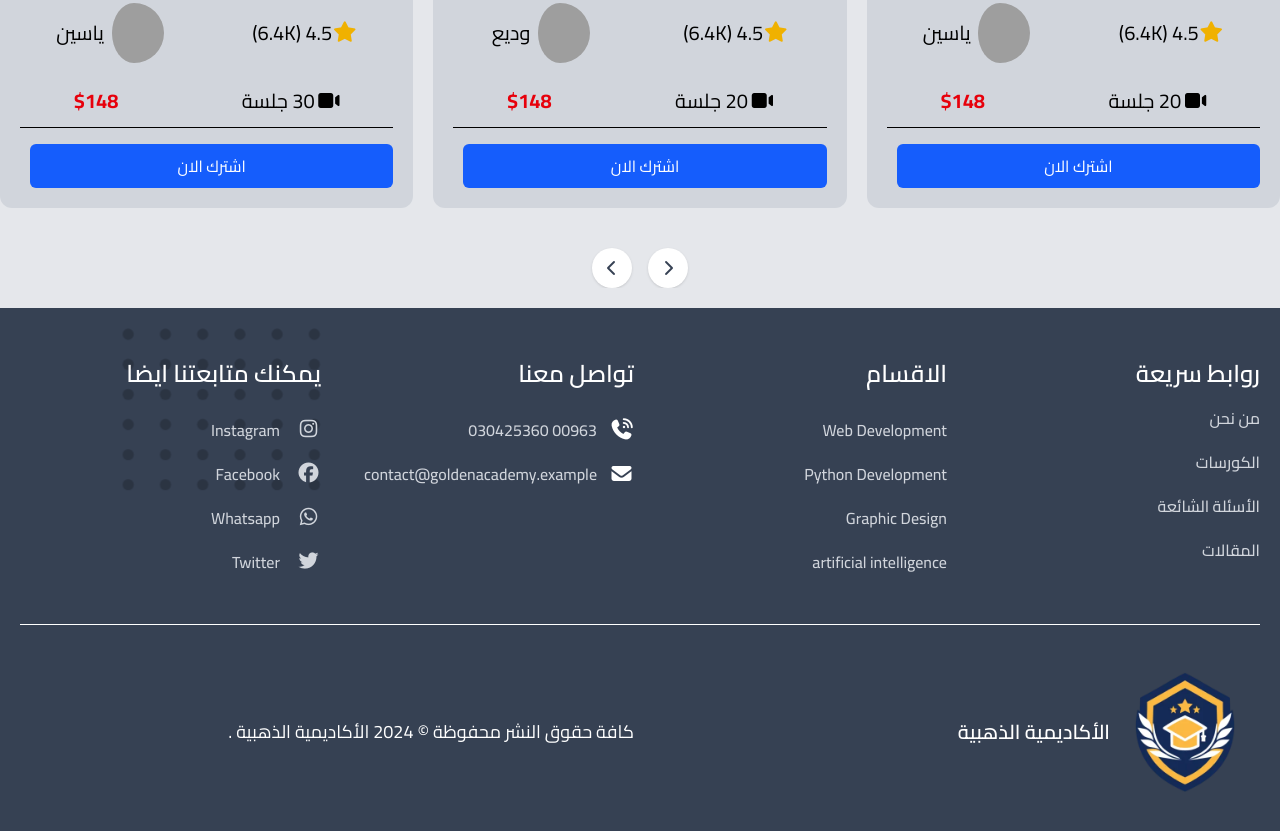
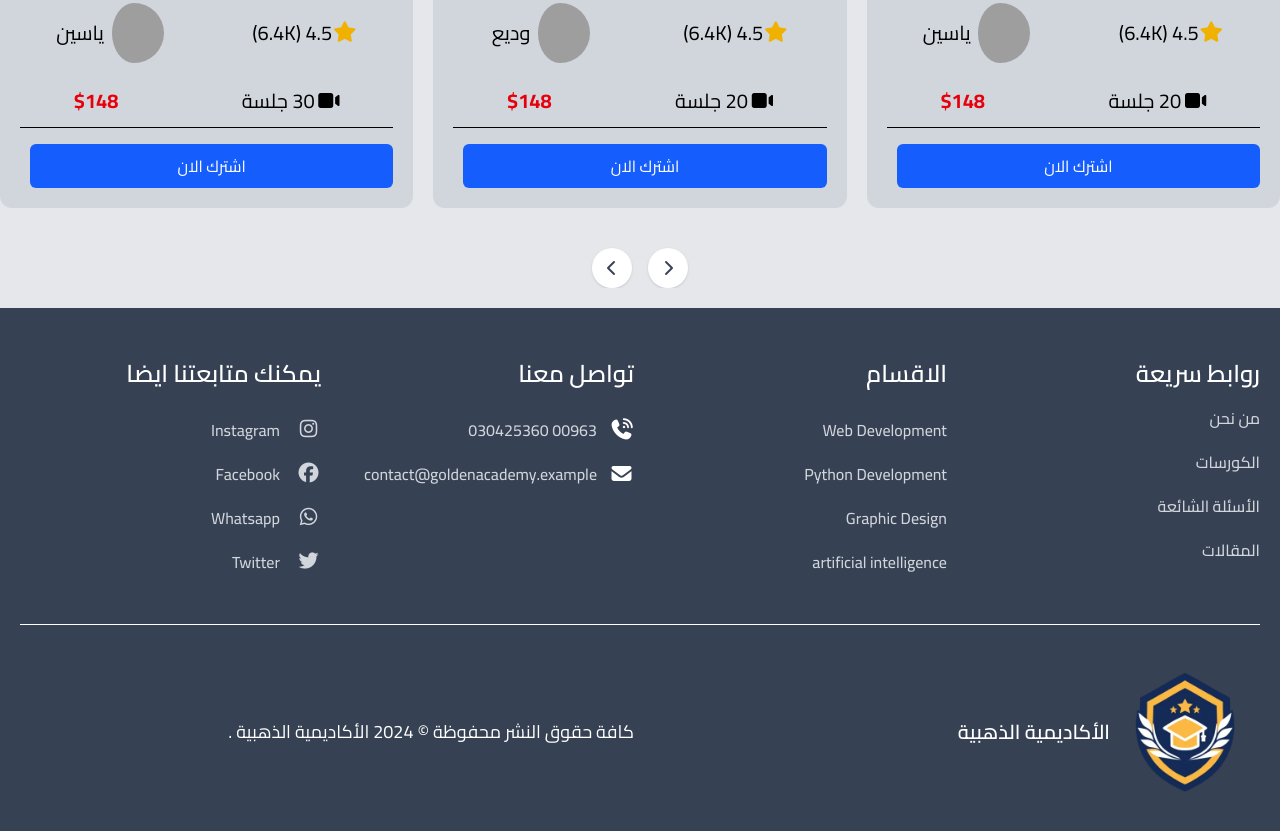
Before and after one commit to Mahmoud-Alshame/Golden-Academy, a website: page docs/single-course.html in a window 1280 px wide. Shown: the part 2990-3821 px from the top of the page. Drawn offline with nearby package versions, Linux system fonts and the light colour scheme; grey boxes are pictures that could not be loaded.

Commit message:
Update single-course.html

```diff
--- a/docs/single-course.html
+++ b/docs/single-course.html
@@ -921,12 +921,10 @@
         </div>
 
 
-         <div class="py-[30px] relative z-10">
-          <div class="absolute inset-0 z-0">
-            <img class=" opacity-20 w-50 img-scale" src="assets/images/dots.svg" alt="">
-          </div>
+         <div class="py-[30px]">
 
-            <div class="relative z-10">
+
+            <div class="">
               <h2 class="text-2xl font-semibold text-white uppercase mb-7">يمكنك متابعتنا  ايضا    </h2>
             <ul class="font-medium text-gray-300">
                 <li class="flex items-center mb-5 ">
@@ -989,4 +987,5 @@
 <script src="https://cdn.jsdelivr.net/npm/flowbite@3.1.2/dist/flowbite.min.js"></script>
 <script src="assets/js/script.js"></script>
 </body>
+
 </html>
```
